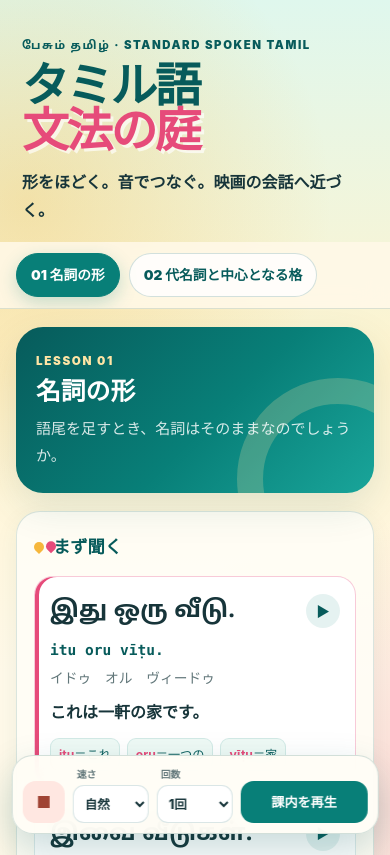
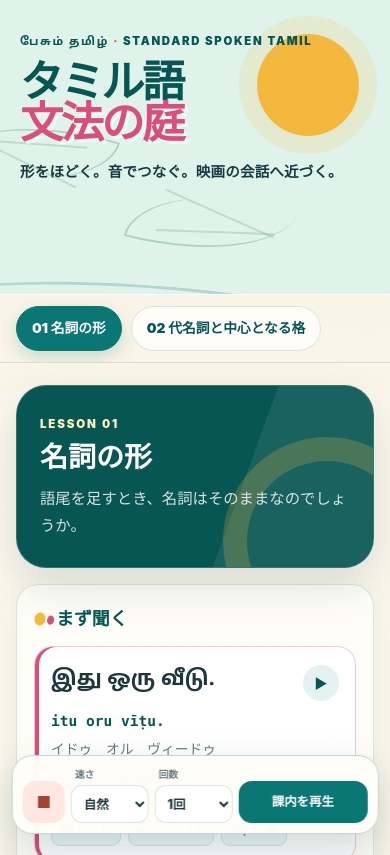
Before and after one commit to hane-san/tamil2, a plain HTML site: page index.html in a window 390 px wide. Shown: the top 855 px of the page. Drawn offline with Linux system fonts and the light colour scheme.

Commit message:
Polish the tropical visual system and tablet layout

```diff
--- a/styles.css
+++ b/styles.css
@@ -1,122 +1,182 @@
 :root{
-  --sea:#087f78;
-  --sea-deep:#075b5b;
-  --lagoon:#4ecdc4;
-  --mango:#f6b73c;
-  --mango-soft:#ffe5a5;
-  --bougainvillea:#e64b7a;
-  --coral:#f47d62;
-  --palm:#2f8f62;
-  --ink:#17353a;
-  --muted:#62777a;
-  --paper:#fff9e9;
-  --card:#fffdf6;
-  --line:rgba(7,91,91,.15);
-  --shadow:0 14px 40px rgba(7,91,91,.12);
+  --sea:#0b7774;
+  --sea-deep:#075653;
+  --lagoon:#69c8bd;
+  --mango:#f4b83f;
+  --mango-pale:#fff0bd;
+  --bougainvillea:#d94e7b;
+  --coral:#ed765d;
+  --palm:#347f60;
+  --navy:#183b43;
+  --ink:#1e373c;
+  --muted:#687b7e;
+  --paper:#fbf5e8;
+  --card:#fffdf8;
+  --line:rgba(7,86,83,.14);
+  --line-strong:rgba(7,86,83,.23);
+  --shadow-soft:0 12px 34px rgba(18,71,70,.08);
+  --shadow-float:0 18px 44px rgba(18,71,70,.15);
+  --radius-xl:30px;
+  --radius-lg:22px;
+  --content:940px;
 }
 *{box-sizing:border-box}
-html{scroll-behavior:smooth}
+html{scroll-behavior:smooth;background:var(--paper)}
 body{
   margin:0;
+  min-height:100vh;
+  padding-bottom:calc(112px + env(safe-area-inset-bottom));
   color:var(--ink);
   background:
-    radial-gradient(circle at 7% 3%,rgba(246,183,60,.32),transparent 19rem),
-    radial-gradient(circle at 97% 12%,rgba(230,75,122,.16),transparent 18rem),
-    linear-gradient(180deg,#dff7ed 0,#fff4cf 23rem,var(--paper) 42rem,var(--paper) 100%);
+    linear-gradient(rgba(255,255,255,.22),rgba(255,255,255,.22)),
+    var(--paper);
   font-family:-apple-system,BlinkMacSystemFont,"Noto Sans Tamil","Nirmala UI","Hiragino Sans","Yu Gothic UI",Meiryo,sans-serif;
-  line-height:1.75;
-  min-height:100vh;
-  padding-bottom:calc(106px + env(safe-area-inset-bottom));
+  line-height:1.78;
+  text-rendering:optimizeLegibility;
 }
 button,select{font:inherit}
 button{cursor:pointer}
-.tropical-sky{position:absolute;inset:0 0 auto;height:440px;overflow:hidden;pointer-events:none;z-index:-1}
-.sun{position:absolute;width:132px;height:132px;border-radius:50%;right:-34px;top:35px;background:rgba(246,183,60,.68);box-shadow:0 0 0 22px rgba(246,183,60,.12)}
-.leaf{position:absolute;width:138px;height:50px;border:3px solid rgba(47,143,98,.27);border-left:0;border-bottom:0;border-radius:100% 0;transform-origin:left center}
-.leaf::after{content:"";position:absolute;left:7px;top:25px;width:115px;border-top:2px solid rgba(47,143,98,.22);transform:rotate(-9deg)}
-.leaf-a{left:-42px;top:104px;transform:rotate(20deg)}
-.leaf-b{right:-59px;top:236px;transform:rotate(190deg)}
-.wave{position:absolute;width:370px;height:90px;border-radius:50%;border-top:4px solid rgba(8,127,120,.20)}
-.wave-a{left:-80px;top:310px;transform:rotate(7deg)}
-.wave-b{right:-120px;top:338px;transform:rotate(-5deg);border-color:rgba(230,75,122,.13)}
-.hero{max-width:820px;margin:auto;padding:36px 22px 18px;position:relative}
-.kicker{margin:0 0 7px;color:var(--sea-deep);font-size:.71rem;font-weight:900;letter-spacing:.14em}
-h1{margin:0;font-size:clamp(2.3rem,12vw,4.7rem);line-height:.96;letter-spacing:-.055em;color:var(--sea-deep)}
-h1 span{color:var(--bougainvillea);text-shadow:3px 3px 0 rgba(255,255,255,.65)}
-.hero-copy{margin:15px 0 0;color:var(--ink);font-weight:750}
-.kolam{position:absolute;right:29px;bottom:24px;width:70px;height:70px;opacity:.52;background:
-  radial-gradient(circle,transparent 5px,var(--sea) 5.5px 7px,transparent 7.5px) 0 0/35px 35px,
-  radial-gradient(circle,transparent 5px,var(--mango) 5.5px 7px,transparent 7.5px) 17.5px 17.5px/35px 35px;transform:rotate(45deg)}
-.lesson-tabs{position:sticky;top:0;z-index:30;display:flex;gap:9px;overflow-x:auto;padding:11px max(16px,calc((100vw - 820px)/2 + 16px));background:rgba(255,249,233,.87);backdrop-filter:blur(14px);border-bottom:1px solid var(--line);scrollbar-width:none}
+button:focus-visible,select:focus-visible{outline:3px solid rgba(244,184,63,.75);outline-offset:2px}
+.tropical-frame{position:absolute;inset:0 0 auto;height:390px;overflow:hidden;pointer-events:none;z-index:0;background:#dff3eb}
+.tropical-frame::after{content:"";position:absolute;inset:auto 0 0;height:138px;background:var(--paper);clip-path:polygon(0 58%,13% 46%,29% 62%,46% 43%,65% 59%,82% 42%,100% 55%,100% 100%,0 100%)}
+.sun-disc{position:absolute;right:clamp(18px,8vw,105px);top:34px;width:102px;height:102px;border-radius:50%;background:var(--mango);box-shadow:0 0 0 18px rgba(244,184,63,.16)}
+.palm-stroke{position:absolute;width:165px;height:70px;border:2px solid rgba(52,127,96,.28);border-left:0;border-bottom:0;border-radius:100% 0;transform-origin:left center}
+.palm-stroke::before,.palm-stroke::after{content:"";position:absolute;left:18px;width:118px;border-top:2px solid rgba(52,127,96,.2)}
+.palm-stroke::before{top:23px;transform:rotate(-12deg)}
+.palm-stroke::after{top:42px;transform:rotate(10deg)}
+.palm-stroke-a{left:-48px;top:96px;transform:rotate(16deg)}
+.palm-stroke-b{right:-67px;top:207px;transform:rotate(194deg)}
+.sea-line{position:absolute;width:520px;height:95px;border-radius:50%;border-top:3px solid rgba(11,119,116,.22)}
+.sea-line-a{left:-115px;top:285px;transform:rotate(4deg)}
+.sea-line-b{right:-180px;top:300px;transform:rotate(-5deg);border-color:rgba(217,78,123,.13)}
+.hero{position:relative;z-index:1;max-width:var(--content);min-height:300px;margin:0 auto;padding:38px 20px 52px;display:flex;align-items:flex-start;justify-content:space-between;gap:30px}
+.hero-copyblock{max-width:620px}
+.kicker{margin:0 0 10px;color:var(--sea-deep);font-size:.71rem;font-weight:900;letter-spacing:.15em}
+.kicker span{color:var(--bougainvillea)}
+h1{margin:0;color:var(--sea-deep);font-size:clamp(2.7rem,9vw,5.1rem);line-height:.94;letter-spacing:-.058em}
+h1 span{color:var(--bougainvillea);text-shadow:3px 3px 0 rgba(255,255,255,.58)}
+.hero-copy{margin:18px 0 0;max-width:31rem;color:var(--navy);font-size:.96rem;font-weight:760;letter-spacing:.01em}
+.hero-emblem{position:relative;flex:0 0 170px;width:170px;height:170px;margin-top:30px;border:1px solid rgba(7,86,83,.15);border-radius:46% 54% 48% 52%;background:rgba(255,253,248,.65);box-shadow:var(--shadow-soft);transform:rotate(4deg)}
+.hero-emblem-sun{position:absolute;right:28px;top:26px;width:42px;height:42px;border-radius:50%;background:var(--mango)}
+.hero-emblem-wave{position:absolute;left:25px;right:24px;bottom:39px;height:35px;border-top:5px solid var(--sea);border-radius:50%;box-shadow:0 -13px 0 -9px var(--bougainvillea)}
+.hero-emblem-kolam{position:absolute;left:35px;top:35px;width:64px;height:64px;opacity:.72;background:radial-gradient(circle,transparent 4px,var(--sea-deep) 4.8px 6px,transparent 6.8px) 0 0/32px 32px,radial-gradient(circle,transparent 4px,var(--mango) 4.8px 6px,transparent 6.8px) 16px 16px/32px 32px;transform:rotate(45deg)}
+.lesson-tabs{position:sticky;top:0;z-index:30;display:flex;gap:9px;overflow-x:auto;padding:11px max(16px,calc((100vw - var(--content))/2 + 16px));background:rgba(251,245,232,.91);backdrop-filter:blur(16px);border-top:1px solid rgba(255,255,255,.65);border-bottom:1px solid var(--line);scrollbar-width:none}
 .lesson-tabs::-webkit-scrollbar{display:none}
-.lesson-tab{flex:0 0 auto;border:1px solid rgba(7,91,91,.18);border-radius:999px;padding:9px 14px;background:rgba(255,255,255,.8);color:var(--sea-deep);font-weight:900;font-size:.86rem}
-.lesson-tab.active{background:var(--sea);border-color:var(--sea);color:white;box-shadow:0 6px 18px rgba(8,127,120,.23)}
-.app-shell{max-width:820px;margin:auto;padding:18px 16px 48px}
-.lesson-head{position:relative;overflow:hidden;padding:24px 20px;border-radius:27px;background:linear-gradient(135deg,var(--sea-deep),var(--sea) 55%,#19a59a);color:white;box-shadow:var(--shadow)}
-.lesson-head::after{content:"";position:absolute;width:150px;height:150px;border:26px solid rgba(255,229,165,.22);border-radius:50%;right:-65px;bottom:-87px}
-.lesson-no{margin:0;color:var(--mango-soft);font-size:.73rem;font-weight:900;letter-spacing:.14em}
-.lesson-head h2{position:relative;margin:5px 0 9px;font-size:clamp(1.55rem,6vw,2.15rem);line-height:1.25;z-index:1}
-.lesson-question{position:relative;margin:0;max-width:37rem;color:rgba(255,255,255,.84);font-size:.94rem;z-index:1}
-.section{margin-top:18px;padding:20px 17px;border-radius:24px;background:rgba(255,253,246,.94);border:1px solid var(--line);box-shadow:0 7px 24px rgba(7,91,91,.065)}
-.section-title{display:flex;align-items:center;gap:9px;margin:0 0 14px;font-size:1.08rem;color:var(--sea-deep)}
-.section-title::before{content:"";width:10px;height:10px;border-radius:50% 50% 50% 0;background:var(--mango);transform:rotate(-45deg);box-shadow:9px 8px 0 var(--bougainvillea)}
-.explain{margin:.65rem 0;color:#29484c}
-.explain strong{color:var(--sea-deep);background:linear-gradient(transparent 58%,rgba(246,183,60,.33) 58%)}
-.example-grid,.form-grid,.mini-grid{display:grid;gap:12px}
-.example-card,.form-card,.mini-card{position:relative;border:1px solid rgba(7,91,91,.13);border-radius:19px;background:white;overflow:hidden}
-.example-card{padding:17px 15px 15px}
-.example-card.featured{border-color:rgba(230,75,122,.29);box-shadow:inset 4px 0 0 var(--bougainvillea)}
-.tamil-line{display:flex;align-items:flex-start;justify-content:space-between;gap:10px;border:0;background:transparent;color:var(--ink);padding:0;width:100%;text-align:left}
-.tamil-text{font-family:"Noto Sans Tamil","Nirmala UI",Latha,sans-serif;font-size:clamp(1.28rem,6vw,1.72rem);line-height:1.5;font-weight:730;letter-spacing:.01em}
-.speaker{flex:0 0 34px;width:34px;height:34px;border-radius:50%;display:grid;place-items:center;background:rgba(8,127,120,.10);color:var(--sea-deep);font-size:.9rem;transition:.16s}
-.tamil-line:hover .speaker,.tamil-line:focus-visible .speaker{background:var(--sea);color:white}
-.speaking{background:linear-gradient(90deg,rgba(78,205,196,.14),rgba(246,183,60,.12));border-radius:12px}
-.roman{margin:8px 0 0;color:var(--sea-deep);font-family:ui-monospace,SFMono-Regular,Menlo,Consolas,monospace;font-size:.91rem;font-weight:750;word-break:break-word}
+.lesson-tab{flex:0 0 auto;border:1px solid var(--line);border-radius:999px;padding:9px 15px;background:rgba(255,255,255,.72);color:var(--sea-deep);font-size:.86rem;font-weight:900;transition:transform .16s,background .16s,box-shadow .16s}
+.lesson-tab:hover{transform:translateY(-1px)}
+.lesson-tab.active{border-color:var(--sea);background:var(--sea);color:#fff;box-shadow:0 7px 18px rgba(11,119,116,.21)}
+.app-shell{position:relative;z-index:1;max-width:var(--content);margin:0 auto;padding:22px 16px 54px}
+.lesson-article{display:block}
+.lesson-head{position:relative;overflow:hidden;padding:28px 23px;border:1px solid rgba(255,255,255,.18);border-radius:var(--radius-xl);background:var(--sea-deep);color:#fff;box-shadow:var(--shadow-float)}
+.lesson-head::before{content:"";position:absolute;inset:0;background:linear-gradient(110deg,transparent 0 62%,rgba(255,255,255,.07) 62% 100%)}
+.lesson-head::after{content:"";position:absolute;right:-58px;bottom:-78px;width:160px;height:160px;border:24px solid rgba(244,184,63,.22);border-radius:50%}
+.lesson-no{position:relative;z-index:1;margin:0;color:var(--mango-pale);font-size:.72rem;font-weight:900;letter-spacing:.16em}
+.lesson-head h2{position:relative;z-index:1;margin:6px 0 10px;font-size:clamp(1.75rem,5vw,2.55rem);line-height:1.24}
+.lesson-question{position:relative;z-index:1;margin:0;max-width:41rem;color:rgba(255,255,255,.84);font-size:.96rem}
+.section{margin-top:20px;padding:21px 17px;border:1px solid var(--line);border-radius:var(--radius-lg);background:rgba(255,253,248,.96);box-shadow:var(--shadow-soft)}
+.section-title{display:flex;align-items:center;gap:10px;margin:0 0 15px;color:var(--sea-deep);font-size:1.12rem;line-height:1.4}
+.section-title::before{content:"";width:12px;height:12px;flex:0 0 12px;border-radius:60% 40% 60% 40%;background:var(--mango);box-shadow:8px 7px 0 -2px var(--bougainvillea);transform:rotate(-35deg)}
+.section-eyebrow{margin:0 0 6px;color:var(--bougainvillea);font-size:.7rem;font-weight:900;letter-spacing:.13em;text-transform:uppercase}
+.explain{margin:.78rem 0;color:#29464a}
+.explain:first-of-type{margin-top:0}
+.explain:last-child{margin-bottom:0}
+.explain strong{color:var(--sea-deep);background:linear-gradient(transparent 62%,rgba(244,184,63,.34) 62%)}
+.prose-section{padding-inline:clamp(18px,4vw,42px)}
+.culture-section{position:relative;overflow:hidden;border-color:rgba(24,59,67,.18);background:var(--navy);color:#fff}
+.culture-section::after{content:"";position:absolute;right:-38px;top:-43px;width:120px;height:120px;border:18px solid rgba(244,184,63,.18);border-radius:50%}
+.culture-section .section-title,.culture-section .explain strong{color:var(--mango-pale)}
+.culture-section .section-title::before{background:var(--mango);box-shadow:8px 7px 0 -2px var(--bougainvillea)}
+.culture-section .section-eyebrow{color:#f4a2bc}
+.culture-section .explain{position:relative;z-index:1;color:rgba(255,255,255,.86)}
+.culture-section .explain strong{background:linear-gradient(transparent 64%,rgba(217,78,123,.42) 64%)}
+.example-grid,.form-grid,.mini-grid{display:grid;gap:13px}
+.example-card,.form-card,.mini-card{position:relative;overflow:hidden;border:1px solid var(--line);border-radius:19px;background:#fff}
+.example-card{padding:18px 16px 16px}
+.example-card.featured{border-color:rgba(217,78,123,.32);box-shadow:inset 4px 0 0 var(--bougainvillea)}
+.tamil-line{display:flex;align-items:flex-start;justify-content:space-between;gap:12px;width:100%;padding:0;border:0;background:transparent;color:var(--ink);text-align:left}
+.tamil-text{font-family:"Noto Sans Tamil","Nirmala UI",Latha,sans-serif;font-size:clamp(1.3rem,4.8vw,1.76rem);line-height:1.52;font-weight:730;letter-spacing:.005em}
+.speaker{display:grid;place-items:center;flex:0 0 36px;width:36px;height:36px;border-radius:50%;background:rgba(11,119,116,.1);color:var(--sea-deep);font-size:.88rem;transition:.16s}
+.tamil-line:hover .speaker,.tamil-line:focus-visible .speaker{background:var(--sea);color:#fff}
+.speaking{margin:-7px;padding:7px;background:linear-gradient(90deg,rgba(105,200,189,.16),rgba(244,184,63,.12));border-radius:13px}
+.surface-roman{margin:9px 0 0;color:var(--muted);font-size:.74rem;font-weight:760;letter-spacing:.02em}
+.roman{margin:7px 0 0;color:var(--sea-deep);font-family:ui-monospace,SFMono-Regular,Menlo,Consolas,monospace;font-size:.91rem;font-weight:750;word-break:break-word}
 .katakana{margin:3px 0 0;color:var(--muted);font-size:.86rem}
-.translation{margin:8px 0 0;font-weight:760}
+.translation{margin:9px 0 0;color:var(--ink);font-weight:760}
 .literal{margin:5px 0 0;color:var(--muted);font-size:.83rem}
-.morph-row{display:flex;gap:7px;flex-wrap:wrap;margin-top:12px}
-.morph{padding:5px 8px;border-radius:9px;background:#eef9f5;color:var(--sea-deep);font-size:.76rem;border:1px solid rgba(8,127,120,.12)}
+.context-tag{display:inline-flex;margin-top:10px;padding:4px 8px;border-radius:999px;background:rgba(244,184,63,.18);color:#72510a;font-size:.7rem;font-weight:850}
+.morph-row{display:flex;gap:7px;flex-wrap:wrap;margin-top:13px}
+.morph{padding:5px 8px;border:1px solid rgba(11,119,116,.12);border-radius:9px;background:#eef8f5;color:var(--sea-deep);font-size:.76rem}
 .morph b{color:var(--bougainvillea)}
-.change-toggle{margin-top:13px;border:0;border-radius:999px;padding:8px 12px;background:rgba(246,183,60,.18);color:#76520b;font-weight:900;font-size:.78rem}
-.change-panel{display:none;margin-top:11px;padding:11px;border-radius:14px;background:linear-gradient(135deg,#effbf6,#fff8df)}
+.change-toggle{margin-top:14px;padding:8px 12px;border:0;border-radius:999px;background:rgba(244,184,63,.19);color:#72510a;font-size:.78rem;font-weight:900}
+.change-panel{display:none;margin-top:11px;padding:11px;border:1px solid rgba(11,119,116,.1);border-radius:14px;background:#f4faf7}
 .change-panel.open{display:grid;gap:7px}
-.change-step{display:grid;grid-template-columns:1fr auto;gap:10px;align-items:center;padding:7px 3px;border-bottom:1px dashed rgba(7,91,91,.16)}
+.change-step{display:grid;grid-template-columns:1fr;gap:5px;padding:8px 3px;border-bottom:1px dashed var(--line-strong)}
 .change-step:last-child{border-bottom:0}
-.change-step .tamil-text{font-size:1.07rem}
-.change-meaning{font-size:.79rem;color:var(--muted)}
-.compare{display:grid;gap:9px}
-.compare-row{display:grid;grid-template-columns:1fr;gap:4px;padding:12px 13px;border-left:4px solid var(--lagoon);border-radius:5px 15px 15px 5px;background:#f5fbf8}
-.compare-row:nth-child(2n){border-left-color:var(--mango);background:#fff9e8}
-.short-reading{padding:15px;border-radius:18px;background:linear-gradient(135deg,rgba(8,127,120,.08),rgba(246,183,60,.13));border:1px solid rgba(7,91,91,.11)}
-.reading-line{padding:10px 0;border-bottom:1px dashed rgba(7,91,91,.16)}
+.change-step .tamil-text{font-size:1.08rem}
+.change-meaning{color:var(--muted);font-size:.79rem}
+.compare{display:grid;gap:10px}
+.compare-row{display:grid;grid-template-columns:1fr;gap:5px;padding:13px 14px;border-left:4px solid var(--lagoon);border-radius:5px 15px 15px 5px;background:#f4faf7}
+.compare-row:nth-child(2n){border-left-color:var(--mango);background:#fff8e7}
+.compare-note{color:#38565a;font-size:.9rem}
+.short-reading{padding:15px;border:1px solid rgba(11,119,116,.11);border-radius:18px;background:#f2f8f5}
+.reading-intro{margin:0 0 4px;color:var(--muted);font-size:.84rem}
+.reading-line{padding:12px 0;border-bottom:1px dashed var(--line-strong)}
 .reading-line:last-child{border-bottom:0}
-.note{margin-top:13px;padding:12px 14px;border-radius:14px;background:rgba(230,75,122,.075);border-left:4px solid var(--bougainvillea);font-size:.88rem;color:#5b3d48}
+.note{margin-top:14px;padding:13px 15px;border-left:4px solid var(--bougainvillea);border-radius:14px;background:rgba(217,78,123,.075);color:#5b3d48;font-size:.88rem}
+.fact-list{display:grid;gap:9px;margin-top:15px}
+.fact{padding:12px 13px;border:1px solid rgba(255,255,255,.13);border-radius:14px;background:rgba(255,255,255,.06)}
+.fact b{display:block;margin-bottom:2px;color:var(--mango-pale);font-size:.84rem}
+.fact span{color:rgba(255,255,255,.82);font-size:.84rem}
 .quiz-list{display:grid;gap:12px}
-.quiz{padding:14px;border:1px solid rgba(7,91,91,.13);border-radius:17px;background:#fff}
-.quiz p{margin:0 0 9px;font-weight:800}
-.quiz-options{display:grid;gap:7px}
-.quiz-option{border:1px solid rgba(7,91,91,.16);border-radius:12px;padding:9px 11px;background:#fff;text-align:left;color:var(--ink)}
-.quiz-option.correct{background:#eaf8ef;border-color:#55a96e}
-.quiz-option.wrong{background:#fff0ed;border-color:#e07b66}
-.quiz-feedback{min-height:1.4em;margin-top:7px;font-size:.82rem;font-weight:800}
+.quiz{padding:15px;border:1px solid var(--line);border-radius:17px;background:#fff}
+.quiz p{margin:0 0 10px;font-weight:800}
+.quiz-options{display:grid;gap:8px}
+.quiz-option{padding:10px 12px;border:1px solid var(--line-strong);border-radius:12px;background:#fff;color:var(--ink);text-align:left}
+.quiz-option.correct{border-color:#55a96e;background:#eaf8ef}
+.quiz-option.wrong{border-color:#e07b66;background:#fff0ed}
+.quiz-feedback{min-height:1.4em;margin-top:8px;font-size:.82rem;font-weight:800}
 .map-line{display:flex;align-items:center;gap:8px;overflow-x:auto;padding:3px 0;scrollbar-width:none}
-.map-node{flex:0 0 auto;padding:8px 11px;border-radius:999px;background:#edf7f4;color:var(--sea-deep);font-size:.78rem;font-weight:800}
+.map-node{flex:0 0 auto;padding:8px 11px;border-radius:999px;background:#edf6f3;color:var(--sea-deep);font-size:.78rem;font-weight:800}
 .map-node.current{background:var(--mango);color:#463100}
 .map-arrow{color:var(--bougainvillea);font-weight:900}
-.audio-dock{position:fixed;z-index:60;left:50%;bottom:max(10px,env(safe-area-inset-bottom));transform:translateX(-50%);width:min(94vw,720px);display:flex;align-items:end;gap:8px;padding:10px;border:1px solid rgba(7,91,91,.18);border-radius:21px;background:rgba(255,253,246,.94);backdrop-filter:blur(16px);box-shadow:0 16px 38px rgba(7,91,91,.22)}
-.audio-dock label{display:grid;gap:2px;flex:1;min-width:0}
-.audio-dock label span{font-size:.61rem;font-weight:900;color:var(--muted);padding-left:4px}
-.audio-dock select{width:100%;height:38px;border:1px solid var(--line);border-radius:11px;background:#fff;color:var(--ink);padding:0 7px;font-size:.78rem;font-weight:800}
+.audio-dock{position:fixed;z-index:60;left:50%;bottom:max(10px,env(safe-area-inset-bottom));transform:translateX(-50%);display:flex;align-items:end;gap:8px;width:min(94vw,730px);padding:10px;border:1px solid var(--line-strong);border-radius:21px;background:rgba(255,253,248,.95);backdrop-filter:blur(18px);box-shadow:0 17px 40px rgba(18,71,70,.2)}
+.audio-dock label{display:grid;flex:1;min-width:0;gap:2px}
+.audio-dock label span{padding-left:4px;color:var(--muted);font-size:.61rem;font-weight:900}
+.audio-dock select{width:100%;height:38px;padding:0 8px;border:1px solid var(--line);border-radius:11px;background:#fff;color:var(--ink);font-size:.78rem;font-weight:800}
 .dock-stop,.dock-play{height:42px;border:0;border-radius:13px;font-weight:900}
 .dock-stop{flex:0 0 42px;background:#ffe7e1;color:#a04434}
-.dock-play{flex:1.35;background:var(--sea);color:white;padding:0 12px;font-size:.82rem}
-.toast{position:fixed;z-index:100;top:16px;left:50%;transform:translate(-50%,-18px);padding:9px 13px;border-radius:999px;background:var(--ink);color:white;font-size:.78rem;font-weight:800;opacity:0;pointer-events:none;transition:.2s}
+.dock-play{flex:1.35;padding:0 12px;background:var(--sea);color:#fff;font-size:.82rem}
+.voice-status{position:absolute;right:12px;top:-28px;padding:4px 8px;border-radius:999px;background:var(--navy);color:#fff;font-size:.68rem;font-weight:800;box-shadow:var(--shadow-soft)}
+.toast{position:fixed;z-index:100;top:16px;left:50%;transform:translate(-50%,-18px);max-width:calc(100vw - 28px);padding:9px 13px;border-radius:999px;background:var(--navy);color:#fff;font-size:.78rem;font-weight:800;opacity:0;pointer-events:none;transition:.2s;text-align:center}
 .toast.show{opacity:1;transform:translate(-50%,0)}
-@media(min-width:660px){
+@media(min-width:620px){
+  .mini-grid{grid-template-columns:repeat(2,minmax(0,1fr))}
+  .section{padding:25px}
+  .lesson-head{padding:34px 32px}
+}
+@media(min-width:760px) and (max-width:1099px){
+  .hero{min-height:285px;padding-inline:32px}
+  .hero-emblem{flex-basis:150px;width:150px;height:150px}
+  .app-shell{padding-inline:28px}
+  .example-grid,.form-grid{grid-template-columns:1fr}
+  .prose-section{max-width:820px;margin-left:auto;margin-right:auto}
+  .tamil-text{font-size:1.62rem}
+}
+@media(min-width:960px){
+  .mini-grid{grid-template-columns:repeat(3,minmax(0,1fr))}
+}
+@media(min-width:1100px){
   .example-grid,.form-grid{grid-template-columns:repeat(2,minmax(0,1fr))}
-  .mini-grid{grid-template-columns:repeat(3,minmax(0,1fr))}
-  .section{padding:24px}
-  .compare-row{grid-template-columns:1.1fr 1fr;align-items:center}
+  .example-card.featured{grid-column:1/-1}
+  .compare-row{grid-template-columns:minmax(250px,.9fr) 1.3fr;align-items:center}
+  .prose-section{padding-inline:52px}
+}
+@media(max-width:560px){
+  .hero{min-height:294px;padding-top:31px}
+  .hero-emblem{display:none}
+  .hero-copy{font-size:.91rem}
+  .section{margin-top:16px}
+  .audio-dock{gap:6px}
+  .dock-play{font-size:.78rem}
 }
 @media(prefers-reduced-motion:reduce){*{scroll-behavior:auto!important;transition:none!important}}
```
